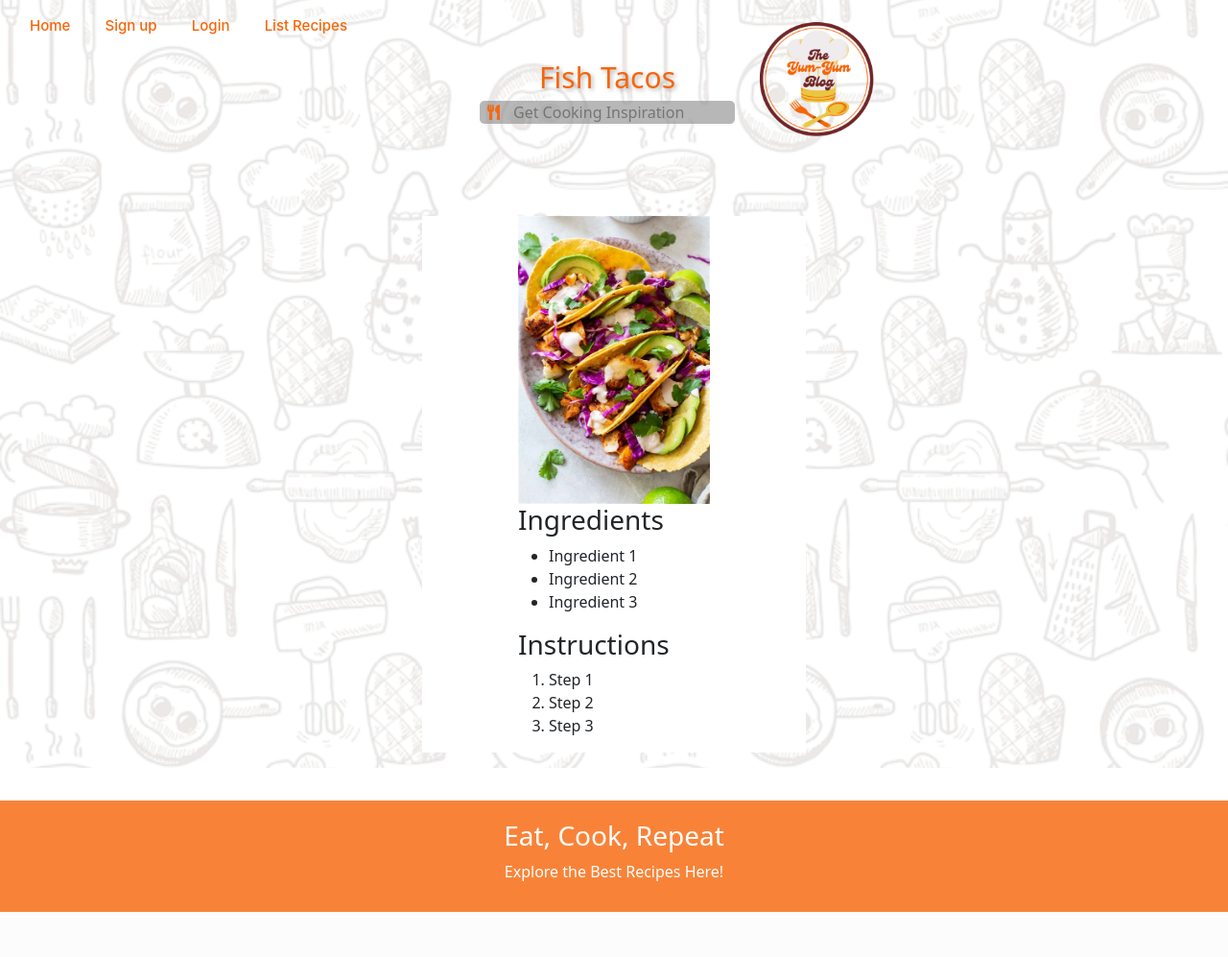
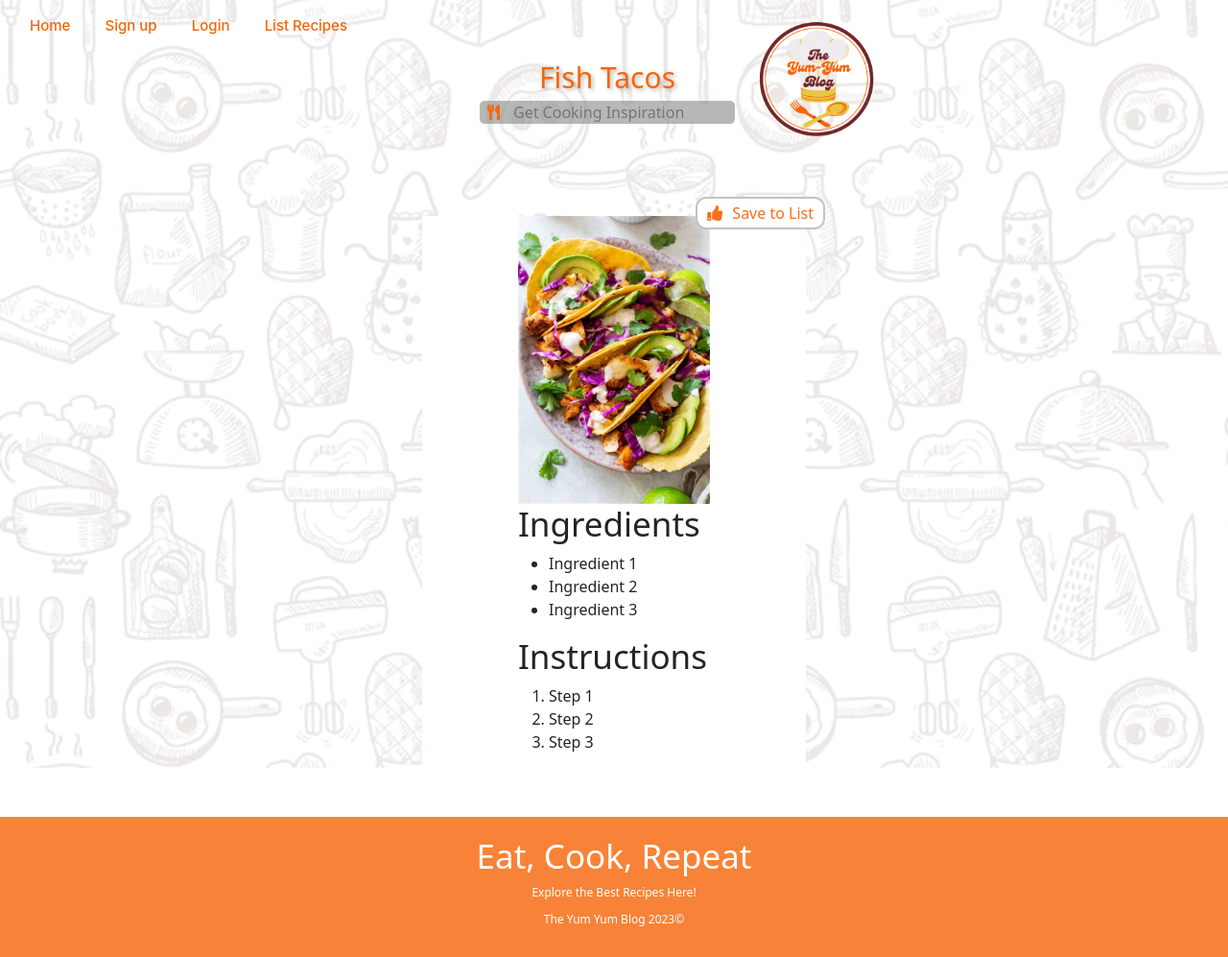
Before and after one commit to ctalv/the-yum-yum-blog, a web app: file recipe.index.html in a window 1280 px wide. Shown: the whole page at 96% size. Before the commit the page ends 950 px from the top, so only its background shows below. Run offline with its HTML, style and script files only (its server is not run), Linux system fonts and the light colour scheme; some libraries are stand-ins or nearby versions.

Commit message:
added view more and add to list buttons

```diff
--- a/public/css/recipepage.css
+++ b/public/css/recipepage.css
@@ -9,12 +9,12 @@
 }
 
 .backgroundimage {
-    position: fixed; /* Change from 'absolute' to 'fixed' */
+    position: fixed;
     top: 0;
     left: 0;
     width: 100vw;
     height: 100vh;
-    background-size: cover; /* Change from 'contain' to 'cover' */
+    background-size: cover;
     background-repeat: no-repeat;
     background-position: center;
     z-index: -30;
@@ -24,7 +24,7 @@
 .backgroundimage img {
     width: 100%;
     height: 100%;
-    object-fit: cover; /* Add this property to ensure the image covers the entire container */
+    object-fit: cover;
 }
 
 .container-wrapper {
@@ -33,13 +33,16 @@
     align-items: center;
     margin-bottom: 40px;
     max-width: 400px;
-    position: relative; /* Add position relative */
+    position: relative;
+    /* Add position relative */
     z-index: 1;
     background-color: #ffffff;
-    margin: 0 auto; /* Center horizontally */
+    margin: 0 auto;
+    /* Center horizontally */
     margin-top: 50px;
     margin-bottom: 50px;
 }
+
 .search-form {
     position: relative;
     display: flex;
@@ -51,7 +54,8 @@
 .search-input {
     padding-left: 35px;
     background-color: rgba(141, 141, 141, 0.628);
-    border: none; /* Remove the border */
+    border: none;
+    /* Remove the border */
     border-radius: 5px;
     color: rgb(37, 37, 37);
 }
@@ -65,17 +69,56 @@
     font-size: 16px;
 }
 
+.container {
+    position: relative;
+    text-align: right;
+}
+
+
+.favorite-btn {
+    background-color: #fff;
+    color: #f76307ed;
+    padding: 3px 10px;
+    border: 2px solid #a0a0a0a1;
+    border-radius: 11px;
+    font-size: 16px;
+    cursor: pointer;
+    position: absolute;
+    top: -20px;
+    right: -20px;
+    z-index: 2;
+    font-family: inherit;
+}
+
+.favorite-btn:hover {
+    background-color: #f76307aa;
+    color: white;
+}
+
+.favorite-btn:hover i {
+    color: white;
+}
+
+.favorite-btn i {
+    margin-right: 6px;
+    color: #f76307ed;
+}
+
 .homepageheader {
     display: flex;
     align-items: center;
-    flex-direction: row; /* Update to row */
-    margin-top: 20px; /* Adjust the margin-top value */
+    flex-direction: row;
+    /* Update to row */
+    margin-top: 20px;
+    /* Adjust the margin-top value */
 }
 
 .logo {
-    order: 2; /* Change the order to 2 */
+    order: 2;
+    /* Change the order to 2 */
     margin-top: -20px;
-    margin-right: 100px; /* Update margin-right to margin-left */
+    margin-right: 100px;
+    /* Update margin-right to margin-left */
 }
 
 .logo img {
@@ -84,7 +127,8 @@
 
 h1 {
     text-shadow: 2px 2px 4px rgba(0, 0, 0, 0.3);
-    font-weight: normal; /* Change font-weight to normal */
+    font-weight: normal;
+    /* Change font-weight to normal */
     font-size: 30px;
     line-height: 29px;
     margin-left: 500px;
@@ -107,23 +151,28 @@
     font-family: 'Inter';
     font-size: 15px;
     font-weight: 500;
-    position: relative; /* Add position relative */
+    position: relative;
+    /* Add position relative */
 }
 
 .btn::after {
     content: "";
     position: absolute;
-    bottom: -3px; /* Adjust the distance of the line from the button text */
+    bottom: -3px;
+    /* Adjust the distance of the line from the button text */
     left: 0;
     width: 100%;
-    height: 2px; /* Adjust the height of the line */
+    height: 2px;
+    /* Adjust the height of the line */
     background-color: #F76507;
-    transform: scaleX(0); /* Initially hide the line */
+    transform: scaleX(0);
+    /* Initially hide the line */
     transition: transform 0.3s ease-in-out;
 }
 
 .btn:hover::after {
-    transform: scaleX(1); /* Show the line on hover */
+    transform: scaleX(1);
+    /* Show the line on hover */
 }
 
 h2 {
@@ -136,6 +185,10 @@
     text-align: center;
 }
 
+h3 {
+    font-weight: 100;
+    font-size: 35px;
+}
 
 .signup-container {
     display: inline-block;
@@ -167,7 +220,9 @@
 }
 
 p {
+    font-size: 12px;
     margin-bottom: 10px;
+    font-weight: 100;
 }
 
 .border-container {
@@ -175,7 +230,7 @@
 }
 
 .recipe-image img {
-    max-width: 100%;
+    max-width: 100vh;
     max-height: 300px;
 }
 
--- a/recipe.index.html
+++ b/recipe.index.html
@@ -22,7 +22,7 @@
         </form>
       </div>
       <div class="logo">
-        <img src="./images/the yum yum (2).png" alt="logo">
+        <img src="./public/images/the yum yum (2).png" alt="logo">
       </div>
     </div>
     <nav>
@@ -38,15 +38,18 @@
 
   <main>
     <div class="backgroundimage">
-      <img src="images/cooking-icons-seamless-pattern_98292-4834.avif">
+      <img src="./public/images/cooking-icons-seamless-pattern_98292-4834.avif">
     </div>
 
     <div class="container-wrapper">
       <div class="recipe-container">
         <div class="recipe-image" id="recipe-image-container">
-          <img src="./images/fishtaco image .jpeg">
+          <img src="./public/images/fishtaco image .jpeg">
         </div>
         <div class="recipe-details">
+            <button class="favorite-btn" data-recipe-id="12345">
+                <i class="fas fa-thumbs-up" aria-hidden="true"></i> Save to List
+              </button>
           <h3>Ingredients</h3>
           <ul>
             <li>Ingredient 1</li>
@@ -69,6 +72,7 @@
   <footer class="yellow-footer">
     <h3>Eat, Cook, Repeat</h3>
     <p>Explore the Best Recipes Here!</p>
+    <p>The Yum Yum Blog 2023©</p>
   </footer>
 </body>
 
```
Also changed, not shown: index.html (+8 -5 lines), login.index.html (+2 -15 lines), public/css/homepage.css (+43 -1 lines), public/js/recipe.js (+24 -0 lines). Lines whose indentation alone changed are shown as unchanged.
